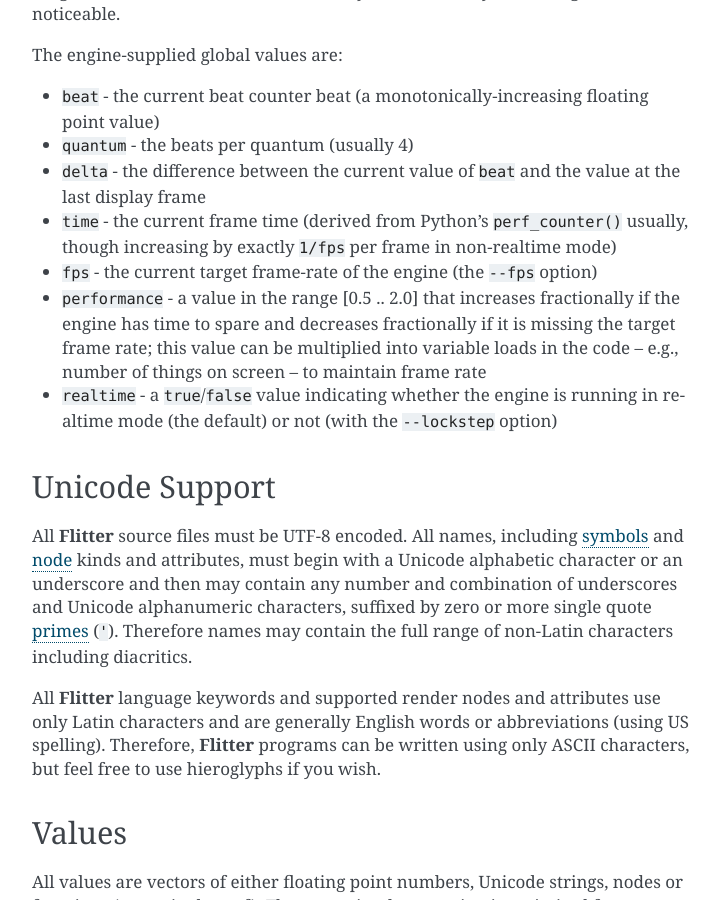
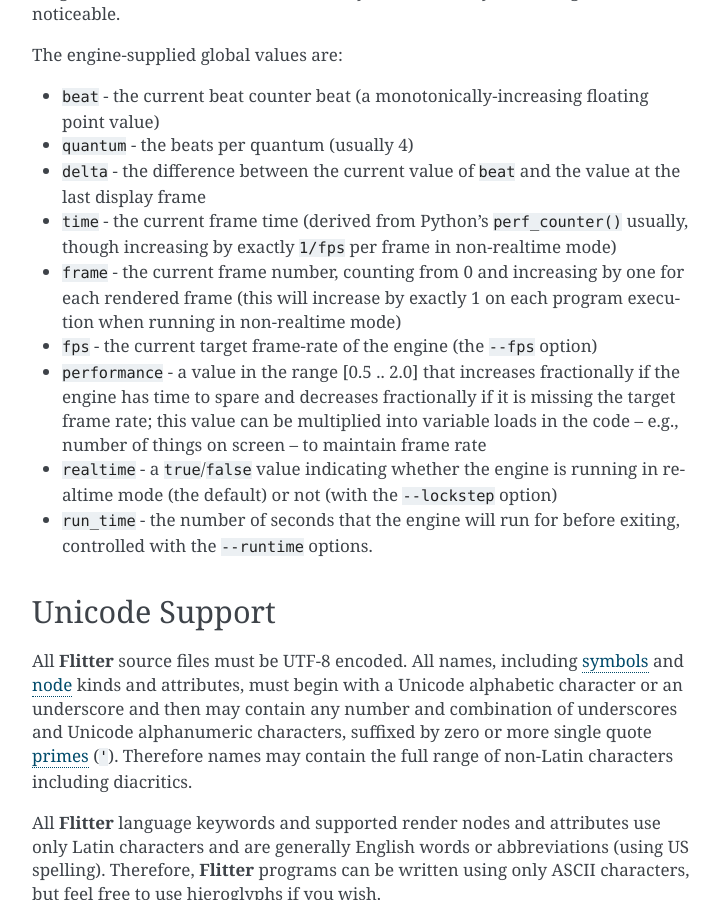
Before and after one commit to jonathanhogg/flitter, a Sphinx documentation site: the page built from docs/language.md, in a window 1280 px wide and 900 px high, scrolled down 1526 px. Shown: the whole window, without its empty margins (388-1108 px from the left). Built offline with Sphinx 7.4.7, drawn with Linux system fonts in a browser that asks for light colours.

Commit message:
Add `run_time` and `frame` global names
Use these to more neatly determine the last frame in the examples for
saving the OUTPUT image.

```diff
--- a/docs/language.md
+++ b/docs/language.md
@@ -78,6 +78,9 @@
 - `time` - the current frame time (derived from Python's `perf_counter()`
     usually, though increasing by exactly `1/fps` per frame in non-realtime
     mode)
+- `frame` - the current frame number, counting from 0 and increasing by one
+    for each rendered frame (this will increase by exactly 1 on each program
+    execution when running in non-realtime mode)
 - `fps` - the current target frame-rate of the engine (the `--fps` option)
 - `performance` - a value in the range [0.5 .. 2.0] that increases fractionally
     if the engine has time to spare and decreases fractionally if it is missing
@@ -85,6 +88,8 @@
     in the code – e.g., number of things on screen – to maintain frame rate
 - `realtime` - a `true`/`false` value indicating whether the engine is running
     in realtime mode (the default) or not (with the `--lockstep` option)
+- `run_time` - the number of seconds that the engine will run for before
+    exiting, controlled with the `--runtime` options.
 
 ## Unicode Support
 
```
Also changed, not shown: 4 other files.
